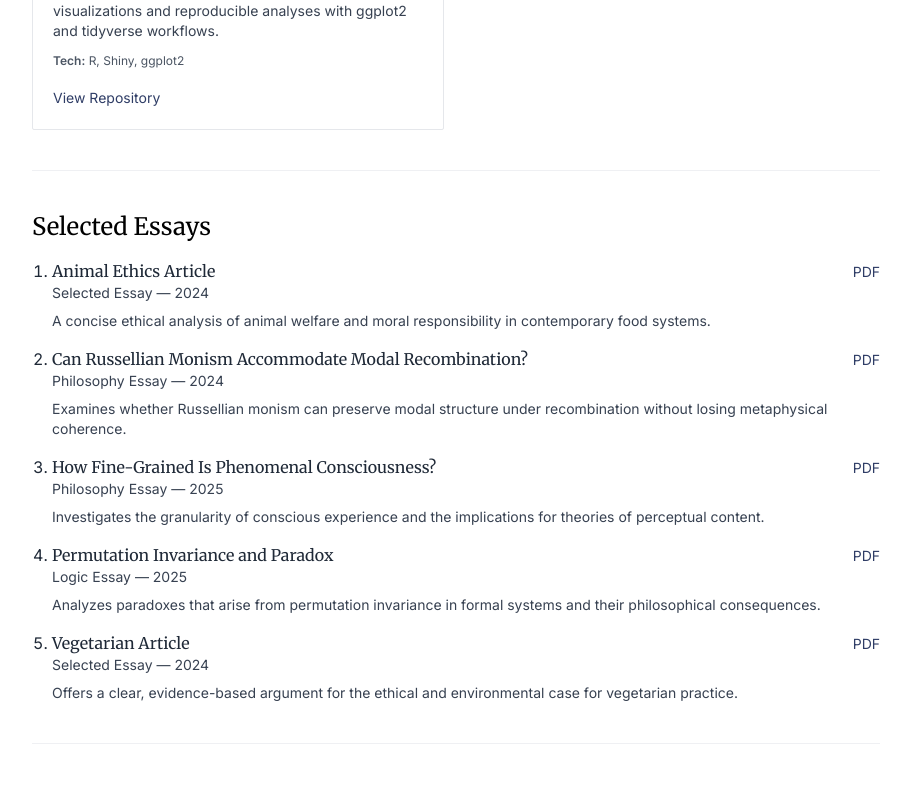
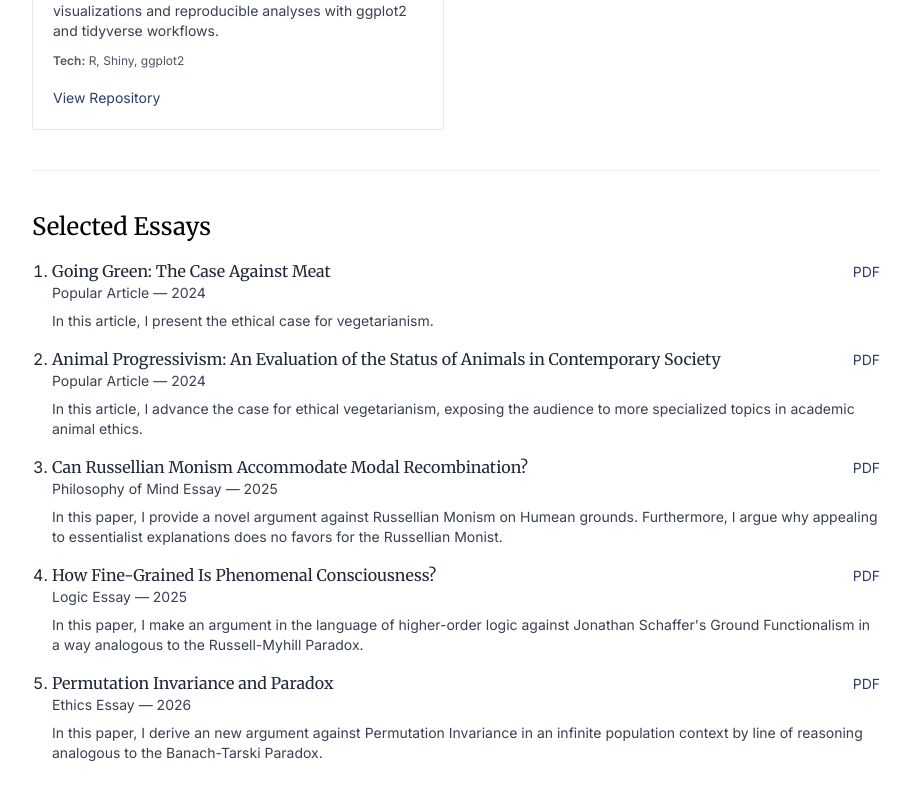
Before and after one commit to black-bird5/William-Zuo-Personal-Website, a Next.js app: page / in a window 1280 px wide. Shown: the part 1024-1824 px from the top of the page, without its empty margins (184-1095 px from the left). Built offline with nearby package versions, Linux system fonts and the light colour scheme.

Commit message:
changed some text

```diff
--- a/data/writings.js
+++ b/data/writings.js
@@ -1,43 +1,43 @@
 const writings = [
   {
     id: 'w1',
-    title: 'Animal Ethics Article',
-    venue: 'Selected Essay',
+    title: 'Going Green: The Case Against Meat',
+    venue: 'Popular Article',
     year: '2024',
-    link: 'animal-ethics-article.pdf',
-    abstract: 'A concise ethical analysis of animal welfare and moral responsibility in contemporary food systems.'
+    link: 'vegetarian.pdf',
+    abstract: 'In this article, I present the ethical case for vegetarianism.'
   },
   {
     id: 'w2',
-    title: 'Can Russellian Monism Accommodate Modal Recombination?',
-    venue: 'Philosophy Essay',
+    title: 'Animal Progressivism: An Evaluation of the Status of Animals in Contemporary Society',
+    venue: 'Popular Article',
     year: '2024',
-    link: 'can-russellian-monism-accommodate-modal-recombination.pdf',
-    abstract: 'Examines whether Russellian monism can preserve modal structure under recombination without losing metaphysical coherence.'
+    link: 'animal-ethics-article.pdf',
+    abstract: 'In this article, I advance the case for ethical vegetarianism, exposing the audience to more specialized topics in academic animal ethics.'
   },
   {
     id: 'w3',
-    title: 'How Fine-Grained Is Phenomenal Consciousness?',
-    venue: 'Philosophy Essay',
+    title: 'Can Russellian Monism Accommodate Modal Recombination?',
+    venue: 'Philosophy of Mind Essay',
     year: '2025',
-    link: 'how-fine-grained-is-phenomenal-consciousness.pdf',
-    abstract: 'Investigates the granularity of conscious experience and the implications for theories of perceptual content.'
+    link: 'can-russellian-monism-accommodate-modal-recombination.pdf',
+    abstract: 'In this paper, I provide a novel argument against Russellian Monism on Humean grounds. Furthermore, I argue why appealing to essentialist explanations does no favors for the Russellian Monist.'
   },
   {
     id: 'w4',
-    title: 'Permutation Invariance and Paradox',
+    title: 'How Fine-Grained Is Phenomenal Consciousness?',
     venue: 'Logic Essay',
     year: '2025',
-    link: 'permutation-invariance-and-paradox.pdf',
-    abstract: 'Analyzes paradoxes that arise from permutation invariance in formal systems and their philosophical consequences.'
+    link: 'how-fine-grained-is-phenomenal-consciousness.pdf',
+    abstract: 'In this paper, I make an argument in the language of higher-order logic against Jonathan Schaffer\'s Ground Functionalism in a way analogous to the Russell-Myhill Paradox.'
   },
   {
     id: 'w5',
-    title: 'Vegetarian Article',
-    venue: 'Selected Essay',
-    year: '2024',
-    link: 'vegetarian-article.pdf',
-    abstract: 'Offers a clear, evidence-based argument for the ethical and environmental case for vegetarian practice.'
+    title: 'Permutation Invariance and Paradox',
+    venue: 'Ethics Essay',
+    year: '2026',
+    link: 'permutation-invariance-and-paradox.pdf',
+    abstract: 'In this paper, I derive an new argument against Permutation Invariance in an infinite population context by line of reasoning analogous to the Banach-Tarski Paradox.'
   }
 ]
 
```
